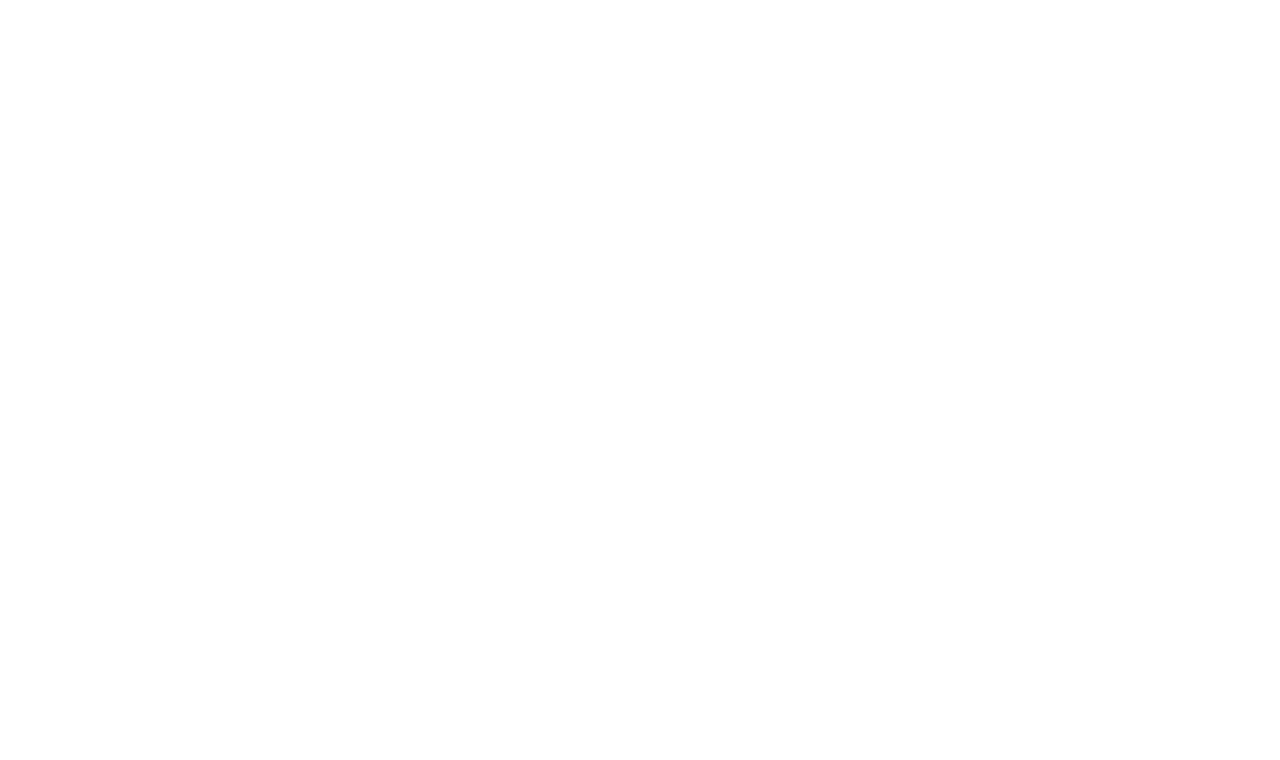
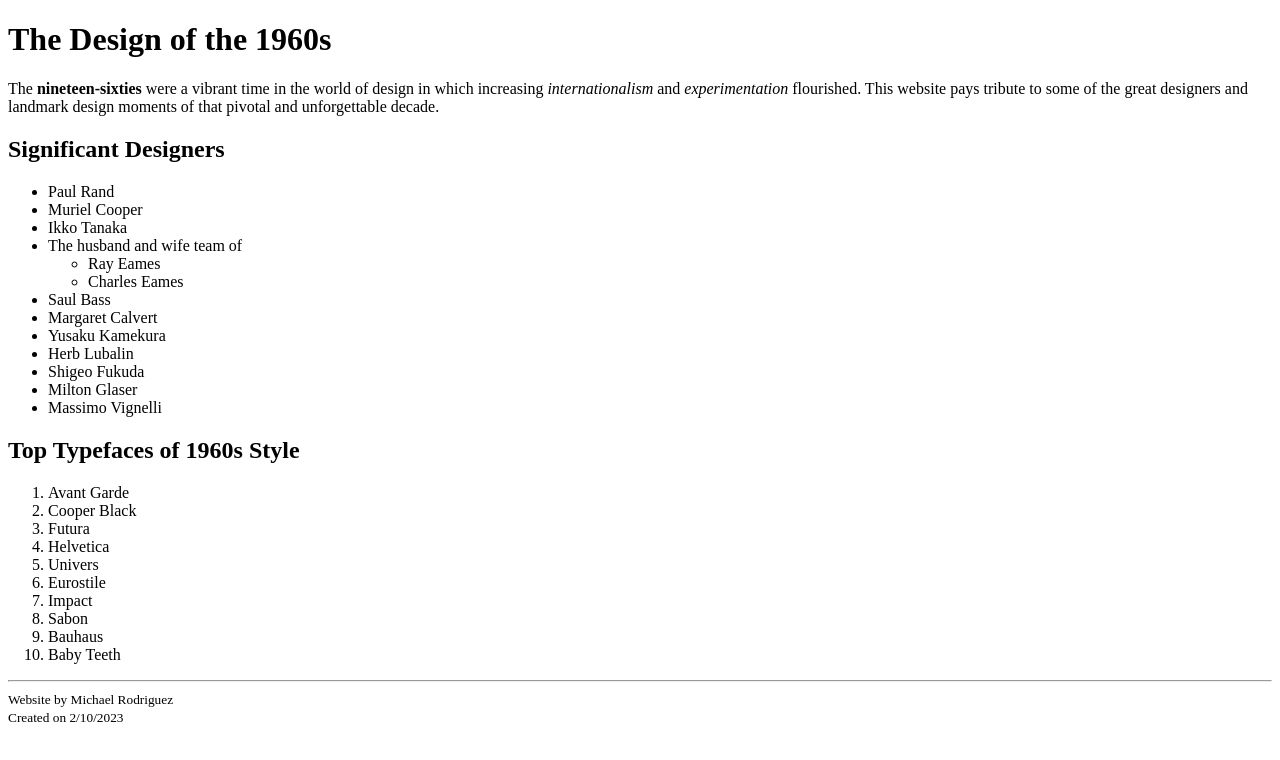
Before and after one commit to mrodri029/mrodri029.github.io, a plain HTML site: page challenge.html in a window 1280 px wide. Drawn offline with Linux system fonts and the light colour scheme.

Commit message:
Week 2 Assignment

```diff
--- a/challenge.html
+++ b/challenge.html
@@ -1 +1,60 @@
 <!DOCTYPE html>
+<html lang="en-us">
+<head>
+    <meta charset="utf-8">
+    <meta name="viewport" content="width=device-width, initial-scale=1.0">
+    <title>The Design of the 1960s</title>
+</head>
+
+<body>
+    <h1>The Design of the 1960s</h1>
+    <p>The <strong>nineteen-sixties</strong> were a vibrant time in the world of design in which increasing <em>internationalism</em> and <em>experimentation</em> flourished. This website pays tribute to some of the great designers and landmark design moments of that pivotal and unforgettable decade.</p>
+
+
+
+    <h2>Significant Designers</h2>
+
+    <ul>
+        <li>Paul Rand</li>
+        <li>Muriel Cooper</li>
+        <li>Ikko Tanaka</li>
+        <li>The husband and wife team of</li>
+            <ul>
+                <li>Ray Eames</li>
+                <li>Charles Eames</li>
+            </ul>
+        <li>Saul Bass</li>
+        <li>Margaret Calvert</li>
+        <li>Yusaku Kamekura</li>
+        <li>Herb Lubalin</li>
+        <li>Shigeo Fukuda</li>
+        <li>Milton Glaser</li>
+        <li>Massimo Vignelli</li>
+    </ul>
+
+    <h2>Top Typefaces of 1960s Style</h2>
+
+    <ol>
+        <li>Avant Garde</li>
+        <li>Cooper Black</li>
+        <li>Futura</li>
+        <li>Helvetica</li>
+        <li>Univers</li>
+        <li>Eurostile</li>
+        <li>Impact</li>
+        <li>Sabon</li>
+        <li>Bauhaus</li>
+        <li>Baby Teeth</li>
+    </ol>
+
+    <hr>
+
+    <small>
+        Website by Michael Rodriguez <br>
+        Created on 2/10/2023
+    </small>
+
+
+
+</body>
+</html>
```
